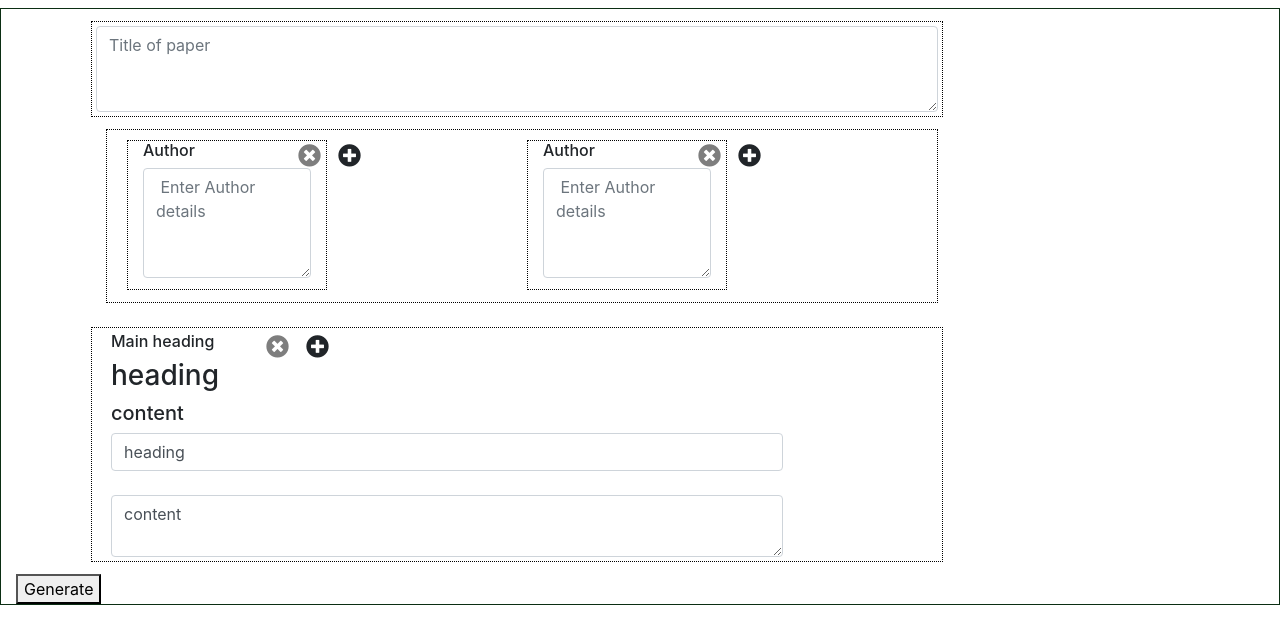
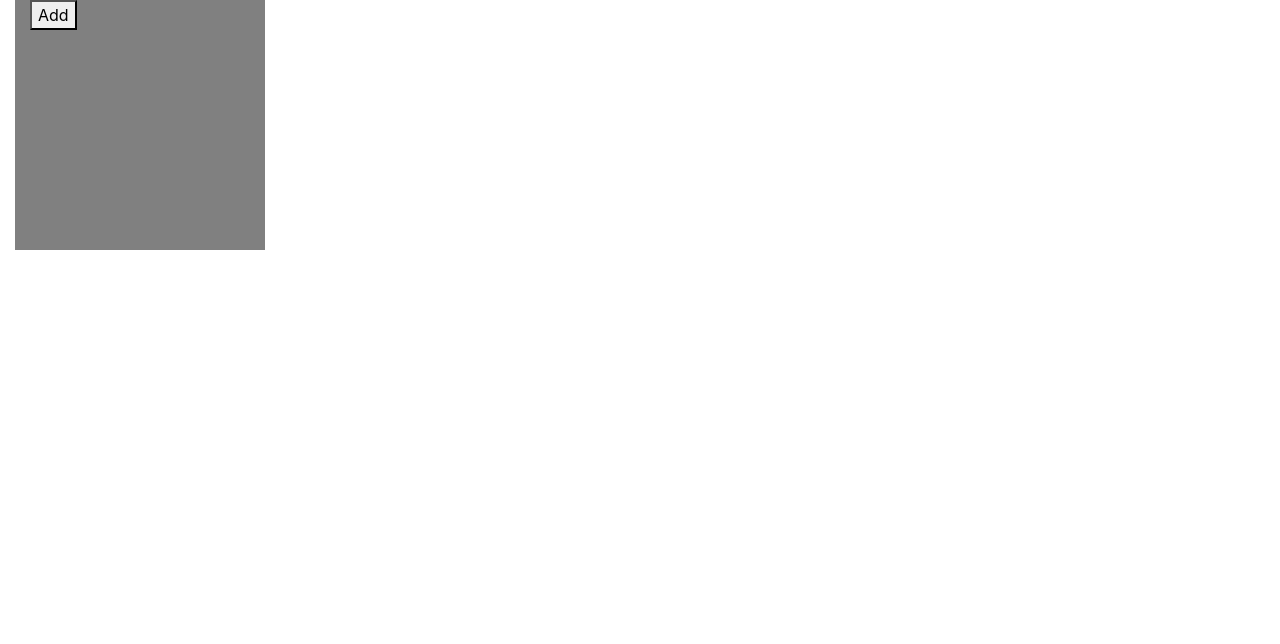
Before and after one commit to mhd-zulqarnain/writeapp, an Angular app: page / in a window 1280 px wide. Shown: the top 644 px of the page. Built offline with nearby package versions, Linux system fonts and the light colour scheme.

Commit message:
bug of updating previous array

```diff
--- a/src/app/app.component.html
+++ b/src/app/app.component.html
@@ -1,7 +1,9 @@
 <div>
 
   <!-- <app-form-docs></app-form-docs> -->
-  <app-form-docs-v2></app-form-docs-v2>
+  <!--<app-form-docs-v2></app-form-docs-v2>-->
+  <app-test-form></app-test-form>
+
 </div>
 
 
--- a/src/app/app.module.ts
+++ b/src/app/app.module.ts
@@ -5,11 +5,13 @@ import { AppComponent } from './app.component';
 import { FormDocsComponent } from './components/form-docs/form-docs.component';
 import { HttpClientModule } from '@angular/common/http';
 import { FormDocsV2Component } from './components/form-docs-v2/form-docs-v2.component';
+import { TestFormComponent } from './components/test-form/test-form.component';
 @NgModule({
   declarations: [
     AppComponent,
     FormDocsComponent,
-    FormDocsV2Component
+    FormDocsV2Component,
+    TestFormComponent
   ],
   imports: [
     BrowserModule,
--- a/src/app/components/form-docs-v2/form-docs-v2.component.html
+++ b/src/app/components/form-docs-v2/form-docs-v2.component.html
@@ -22,8 +22,6 @@
           <i class="fa fa-plus-circle  pos-absolute pos-absolute-add" (click)="addAuthor(authIndex)"></i>
           <textarea class="form-control" [(ngModel)]="auth.content" placeholder=" Enter Author details" rows="4"
                     [formControlName]=auth.aid></textarea>
-
-
         </div>
 
 
@@ -33,15 +31,20 @@
 
     <div class="row container-para">
 
-      <div class="col-md-8 divPara  " *ngFor="let item of data ; index as firstPr " style=" position: relative">
+      <!--<div class="col-md-8 divPara  " *ngFor="let item of data ; index as firstPr ; " style=" position: relative">-->
+      <div class="col-md-8 divPara  " *ngFor="let item of data ; trackBy:indexTracker ; " style=" position: relative">
 
         <div class="col-md-10">
 
 
           <h6>Main heading</h6>
+          <h6>Index :{{indexTracker}}</h6>
 
-          <h3>{{item.heading}}</h3>
-          <h5>{{item.content}}</h5>
+
+         <!-- <h3>{{item.heading}}</h3>
+          <h5>{{item.description}}</h5>
+          -->
+<!--
 
           <i class="fa fa-times-circle btn-cross-style close pos-absolute" (click)="removePara(null,null, firstPr)"
              style="margin: 0 auto "></i>
@@ -57,21 +60,23 @@
               </ul>
             </a>
           </i>
+-->
 
           <input type="text" class="form-control" [(ngModel)]="item.heading" placeholder=" Enter heading"
                  [formControlName]=item.id><br>
-          <textarea class="form-control" [(ngModel)]="item.content" placeholder=" Enter content"
+          <textarea class="form-control" [(ngModel)]="item.description" placeholder=" Enter description"
                     [formControlName]=item.cid></textarea>
 
           <!--<div ngClass="{'hide': !arrayLength(subitem),'show': arrayLength(subitem)}"></div>-->
 
         </div>
 
-        <div *ngIf="item.sub1">
+       <!-- <div *ngIf="item.sub1">
           <div *ngFor="let subitem of item.sub1 ; index as secondPr " class="{{item.class}} pos-relative">
 
             <h6>Subheading </h6>
-
+            <h3>{{subitem.heading}}</h3>
+            <h3>{{subitem.description}}</h3>
 
             <i class="fa fa-times-circle btn-cross-style close pos-absolute"
                (click)="removePara(null,secondPr, firstPr)" style="margin: 0 auto "></i>
@@ -89,9 +94,9 @@
                 </ul>
               </a>
             </i>
-            <input type="text" class="form-control" [(ngModel)]="subitem.heading" placeholder=" Enter heading"
+            <input type="text" class="form-control" [(ngModel)]=subitem.heading placeholder=" Enter heading"
                    [formControlName]=subitem.id><br>
-            <textarea class="form-control" [formControlName]=subitem.id rows="3" [(ngModel)]="subitem.content"
+            <textarea class="form-control" [formControlName]=subitem.cid rows="3" [(ngModel)]=subitem.description
                      ></textarea>
 
 
@@ -99,8 +104,6 @@
               <div *ngFor="let nestedsubitem of subitem.sub1 ; index as thirdPr" class="{{item.class}} pos-relative">
 
                 <h6>Subheading </h6>
-                <h3>{{nestedsubitem.heading}}</h3>
-                <h3>{{nestedsubitem.content}}</h3>
 
                 <i class="fa fa-times-circle btn-cross-style close pos-absolute"
                    (click)="removePara(thirdPr,secondPr, firstPr)" style="margin: 0 auto "></i>
@@ -110,7 +113,7 @@
 
                 <input type="text" class="form-control" [(ngModel)]="nestedsubitem.heading" placeholder=" Enter heading"
                        [formControlName]=nestedsubitem.id><br>
-                <textarea class="form-control" [formControlName]=nestedsubitem.id rows="3" [(ngModel)]="nestedsubitem.content"
+                <textarea class="form-control" [formControlName]=nestedsubitem.cid rows="3" [(ngModel)]="nestedsubitem.description"
                           ></textarea>
 
 
@@ -118,7 +121,7 @@
             </div>
           </div>
 
-        </div>
+        </div>-->
 
       </div>
     </div>
--- a/src/app/components/form-docs-v2/form-docs-v2.component.ts
+++ b/src/app/components/form-docs-v2/form-docs-v2.component.ts
@@ -1,8 +1,8 @@
 import {Component, ElementRef, OnInit} from '@angular/core';
 import {FormArray, FormBuilder, FormControl, FormGroup, Validators} from '@angular/forms';
 import {isDefined} from '@angular/compiler/src/util';
-import { DocsService } from './../../services/docs.service';
-import { HttpParams, HttpClient, HttpHeaders } from '@angular/common/http';
+import {DocsService} from './../../services/docs.service';
+import {HttpParams, HttpClient, HttpHeaders} from '@angular/common/http';
 
 declare let jquery: any;
 declare let $: any;
@@ -20,9 +20,7 @@ export class FormDocsV2Component implements OnInit {
   public docsForm: FormGroup;
   public count = 16;
   public forDocskeys = [];
-  box = false;
-  btn = true;
-  dlt = false;
+
   private HEADING_CONST: String = 'heading';
   private SUB_HEADING_CONST: String = 'subHeading';
   private CLASS_SUB_HEADING_CONST: String = 'main-heading';
@@ -57,7 +55,7 @@ export class FormDocsV2Component implements OnInit {
     'type': ''
 
   };
-  private styleContent = {
+  private styledescription = {
     'fontSize': 15,
     'bold': false,
     'isItalic': false,
@@ -87,12 +85,21 @@ export class FormDocsV2Component implements OnInit {
       id: 'd0',
       cid: 'd1',
       heading: 'heading',
-      content: 'content',
-      style: [{obj: this.styleHeading}, {obj: this.styleContent}],
+      description: 'description',
+      style: [{obj: this.styleHeading}, {obj: this.styledescription}],
       type: this.TPYE_PARA_GRAPH_CONST,
       class: 'main-heading',
       sub1: []
-    }
+    },  {
+      id: 'd11',
+      cid: 'd12',
+      heading: 'heading',
+      description: 'description',
+      style: [{obj: this.styleHeading}, {obj: this.styledescription}],
+      type: this.TPYE_PARA_GRAPH_CONST,
+      class: 'main-heading',
+      sub1: []
+    },
   ];
   public author = [
     {
@@ -153,8 +160,10 @@ export class FormDocsV2Component implements OnInit {
       id: keyNames[this.count],
       cid: keyNames[this.count + 1],
       heading: 'heading',
-      content: 'content',
-      style: [{obj: this.styleHeading}, {obj: this.styleContent}],
+      description: 'description',
+      style: [
+        {obj: this.styleHeading},
+        {obj: this.styledescription}],
       type: this.TPYE_PARA_GRAPH_CONST,
       sub1: [],
       class: 'sub-heading',
@@ -185,11 +194,18 @@ export class FormDocsV2Component implements OnInit {
         let index = indexp2 + 1;
         let mArr = [];
         mArr = this.data[indexp3].sub1[indexp2].sub1;
-        mArr.push(newObject);
-
-        console.log("the sub heading")
-        console.log(newObject)
-
+        mArr.push( {
+          id: keyNames[this.count],
+          cid: keyNames[this.count + 1],
+          heading: 'heading',
+          description: 'description',
+          style: [
+            {obj: this.styleHeading},
+            {obj: this.styledescription}],
+          type: this.TPYE_PARA_GRAPH_CONST,
+          sub1: [],
+          class: 'sub-heading',
+        });
       }
     } else if (isDefined(indexp3)) {
       if (type == this.HEADING_CONST) {
@@ -198,24 +214,32 @@ export class FormDocsV2Component implements OnInit {
         let mArr = [];
         mArr = this.data;
         mArr.push(newObject);
-
+        this.data = mArr;
 
       } else if (type == this.SUB_HEADING_CONST) {
         let index = indexp3 + 1;
         let mArr = [];
         newObject.class = 'main-heading';
         mArr = this.data[indexp3].sub1;
-
-        mArr.push(newObject);
-
-
+        mArr.push({
+          id: keyNames[this.count],
+          cid: keyNames[this.count + 1],
+          heading: 'heading',
+          description: 'description',
+          style: [
+            {obj: this.styleHeading},
+            {obj: this.styledescription}],
+          type: this.TPYE_PARA_GRAPH_CONST,
+          sub1: [],
+          class: 'sub-heading',
+        });
+        console.log('the sub heading');
+        console.log(newObject);
 
       }
     }
 
   }
-
-
 
 
   public getHeading(str) {
@@ -228,7 +252,9 @@ export class FormDocsV2Component implements OnInit {
 
     return conc;
   }
-
+  public indexTracker(index: number, value: any) {
+    return index;
+  }
   public isZeroLength(item) {
     let bool = true;
     if (item > 0) {
@@ -264,17 +290,17 @@ export class FormDocsV2Component implements OnInit {
 
   public formSubmit() {
 
-    this.finalObject.push(this.title)
-    this.finalObject.push(this.author)
-    this.finalObject.push(this.data)
-console.log(
-"the final object"
-);
+    this.finalObject.push(this.title);
+    this.finalObject.push(this.author);
+    this.finalObject.push(this.data);
     console.log(
-  this.finalObject
-)
+      'the final object'
+    );
+    console.log(
+      this.finalObject
+    );
     this.docsService.generateDoc(this.finalObject).take(1).subscribe(res => {
-      console.log('res', res)
+      console.log('res', res);
       /*if (datUrl) {
         let contentType = datUrl.split(';')[0];
 
@@ -292,6 +318,6 @@ console.log(
         saveAs(blob, 'queryMaanJaa.docx');
 
       }*/
-    })
+    });
   }
 }
--- /dev/null
+++ b/src/app/components/test-form/test-form.component.html
@@ -0,0 +1,10 @@
+<div class="col-md-10">
+
+
+
+  <div class="col-md-6" *ngFor="let item of arr ;  " style="background: grey; height: 250px;width: 250px ">
+
+    <button (click)="addNew()">Add</button>
+
+  </div>
+</div>
--- /dev/null
+++ b/src/app/components/test-form/test-form.component.ts
@@ -0,0 +1,39 @@
+import {Component, OnInit} from '@angular/core';
+import {FormArray, FormBuilder, FormControl, FormGroup, Validators} from '@angular/forms';
+
+@Component({
+  selector: 'app-test-form',
+  templateUrl: './test-form.component.html',
+  styleUrls: ['./test-form.component.css']
+})
+export class TestFormComponent implements OnInit {
+
+
+  public arr = [
+    {
+      id: 'd3',
+      des: 'des',
+      sub: []
+    }
+  ];
+
+  constructor(public fb: FormBuilder) {
+
+  }
+
+  ngOnInit() {
+  }
+
+  addNew() {
+
+    let id = this.arr.length + Math.random()
+    let obj = {
+      id: id,
+      des: 'des' + id,
+      sub: []
+    }
+
+
+
+  }
+}
```
Also changed, not shown: src/app/components/test-form/test-form.component.css (added), 1 other file (tests, documents, lock files or other folders).
